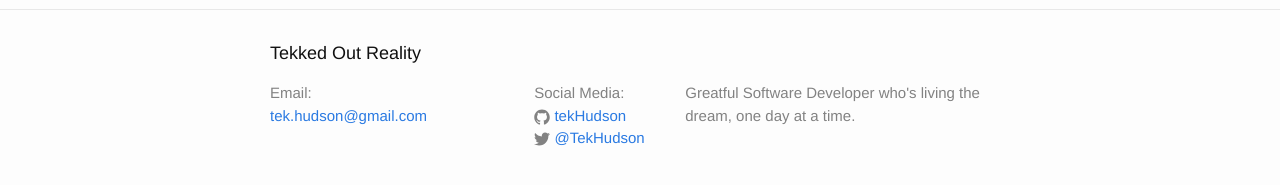
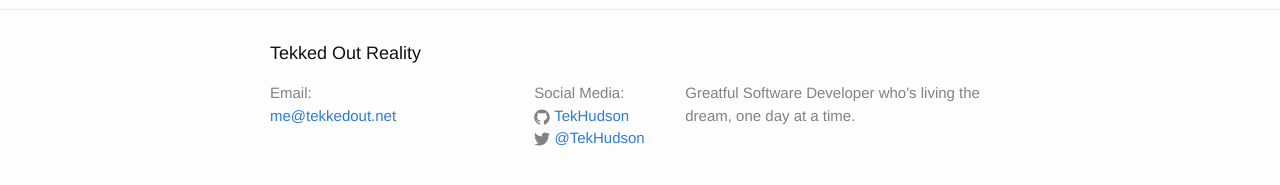
Before and after one commit to tekHudson/blog.tekkedout.net, a Jekyll site: the page built from index.html, in a window 1280 px wide. Shown: the part 287-472 px from the top of the page. Built offline with Jekyll 4.4.1, drawn with Linux system fonts in a browser that asks for light colours.

Commit message:
Change config; email, github_username. Add linkedin and bootstrap gem

```diff
--- a/_config.yml
+++ b/_config.yml
@@ -7,13 +7,17 @@
 
 # Site settings
 title: Tekked Out Reality
-email: tek.hudson@gmail.com
+email: me@tekkedout.net
 description: > # this means to ignore newlines until "baseurl:"
   Greatful Software Developer who's living the dream, one day at a time.
 baseurl: "" # the subpath of your site, e.g. /blog
 url: "http://tekkedout.net" # the base hostname & protocol for your site
 twitter_username: TekHudson
-github_username:  tekHudson
+github_username:  TekHudson
+linkedin_username:  TekHudson
 
 # Build settings
 markdown: kramdown
+
+gems:
+  - jekyll-bootstrap-sass
```
